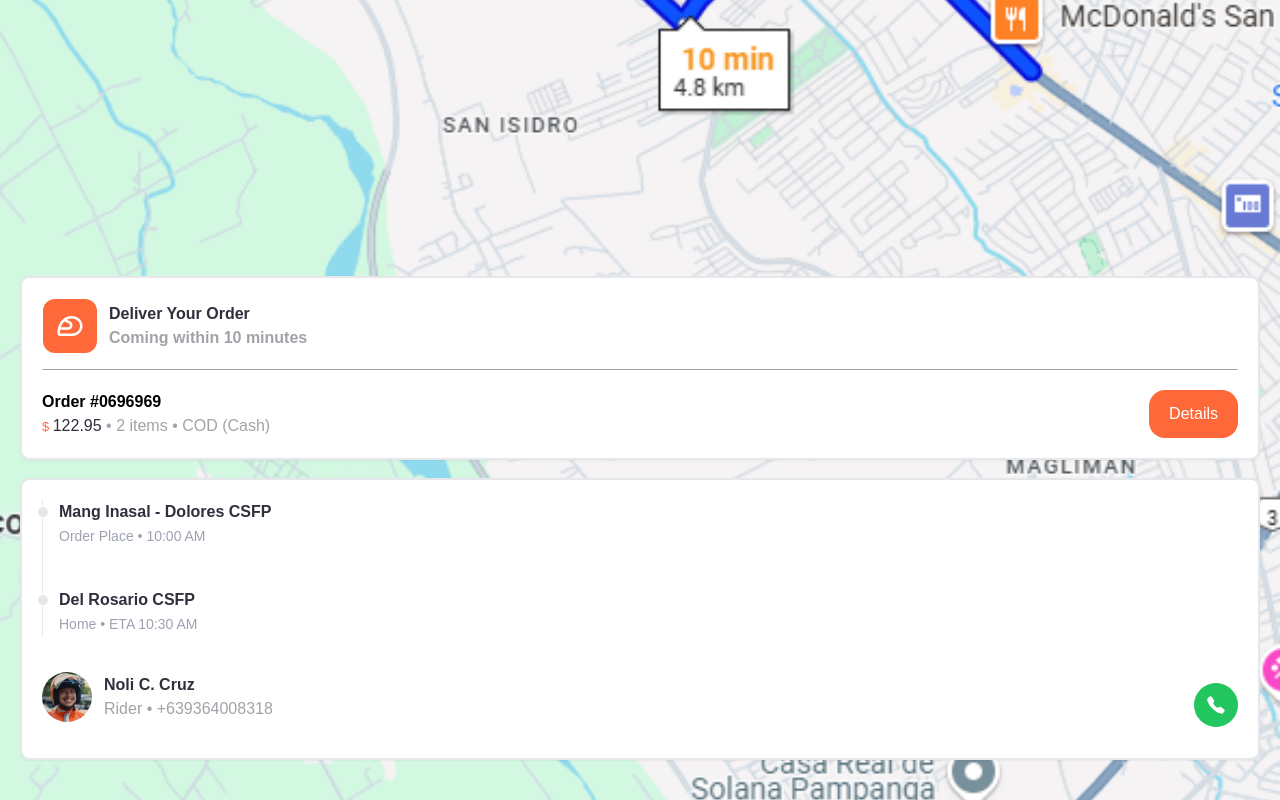
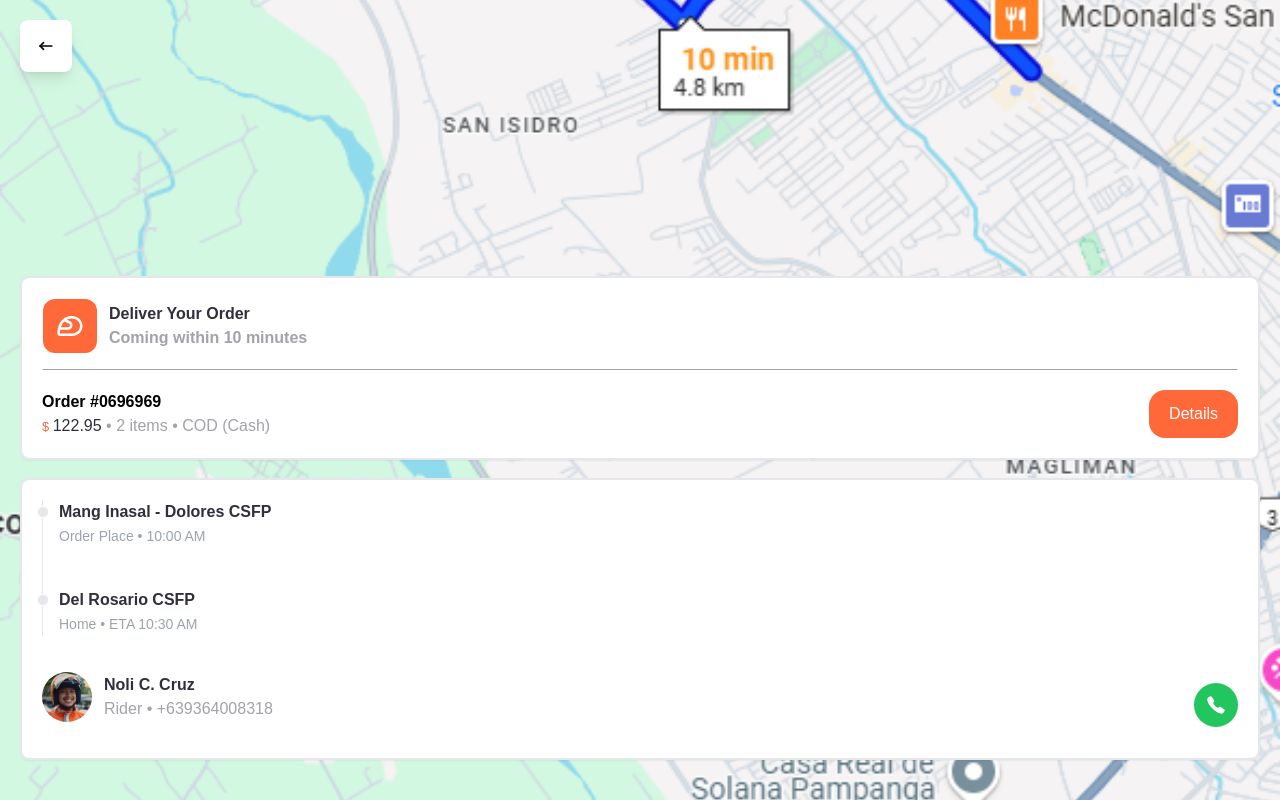
Before and after one commit to alonzojoe/food-delivery, a React (Vite) app: page /delivery in a window 1280 px wide. Built offline with nearby package versions, Linux system fonts and the light colour scheme.

Commit message:
feat: add back button and use navigate(-1)

```diff
--- a/src/pages/Delivery/Delivery.tsx
+++ b/src/pages/Delivery/Delivery.tsx
@@ -2,8 +2,13 @@ import MapImg from "@/assets/images/maps.png";
 import driverImg from "@/assets/images/driver2x2.jpg";
 import Card from "@/components/UI/Card";
 import { MdOutlineSportsMotorsports } from "react-icons/md";
+import { TbArrowNarrowLeft } from "react-icons/tb";
 import { IoCall } from "react-icons/io5";
+import { useNavigate } from "react-router-dom";
+
 const Delivery = () => {
+  const navigate = useNavigate();
+
   return (
     <div
       className="h-dvh w-full relative"
@@ -15,6 +20,12 @@ const Delivery = () => {
         backgroundRepeat: `no-repeat`,
       }}
     >
+      <button
+        className="bg-white absolute top-5 left-5 shadow-lg p-4 rounded-lg"
+        onClick={() => navigate(-1)}
+      >
+        <TbArrowNarrowLeft className="text-xl" />
+      </button>
       <div className="container absolute bottom-80 p-5">
         <Card>
           <div className=" bg-white p-5 ro rounded-lg">
```
